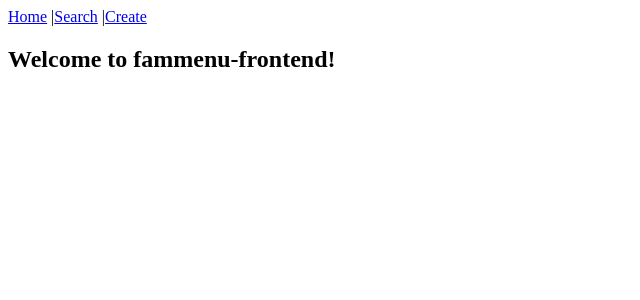
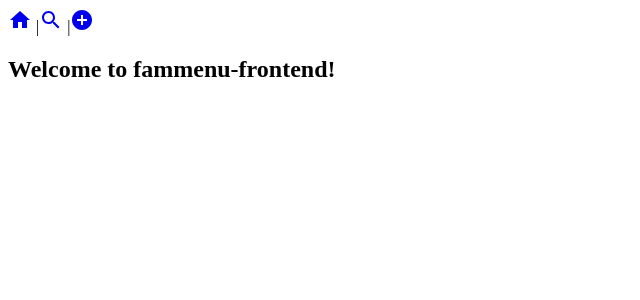
Before and after one commit to iancwwong/fammenu-frontend, a React app: page / in a window 1280 px wide. Shown: the top 300 px of the page, without its empty margins (0-640 px from the left). Built offline with nearby package versions, Linux system fonts and the light colour scheme.

Commit message:
Trying to make navbar nicer

```diff
--- a/package.json
+++ b/package.json
@@ -10,6 +10,8 @@
     "dev-server": "webpack-dev-server"
   },
   "dependencies": {
+    "@material-ui/core": "^4.11.2",
+    "@material-ui/icons": "^4.11.2",
     "babel-core": "6.25.0",
     "babel-loader": "7.1.1",
     "babel-plugin-transform-class-properties": "^6.24.1",
--- a/public/index.html
+++ b/public/index.html
@@ -8,6 +8,12 @@
     </head>
 
     <body>
+        <!-- Fonts to support Material Design -->
+        <link rel="stylesheet" href="https://fonts.googleapis.com/css?family=Roboto:300,400,500,700&display=swap" />
+        <!-- Icons to support Material Design -->
+        <link rel="stylesheet" href="https://fonts.googleapis.com/icon?family=Material+Icons" />
+
+        <!-- The app -->
         <div id="app"></div>
 
         <!-- React imports -->
--- a/src/components/Navbar.js
+++ b/src/components/Navbar.js
@@ -1,12 +1,15 @@
 import React from 'react';
 import { Link } from 'react-router-dom';
+import HomeIcon from '@material-ui/icons/Home';
+import SearchIcon from '@material-ui/icons/Search';
+import AddCircleIcon from '@material-ui/icons/AddCircle';
 
 const Navbar = () => (
     <div>
         <nav>
-            <Link to="/">Home</Link> |
-            <Link to="/search">Search</Link> |
-            <Link to="/create">Create</Link>
+            <Link to="/"><HomeIcon /></Link> |
+            <Link to="/search"><SearchIcon /></Link> |
+            <Link to="/create"><AddCircleIcon /></Link>
         </nav>
     </div>
 );
```
Also changed, not shown: 1 other file (tests, documents, lock files or other folders).
